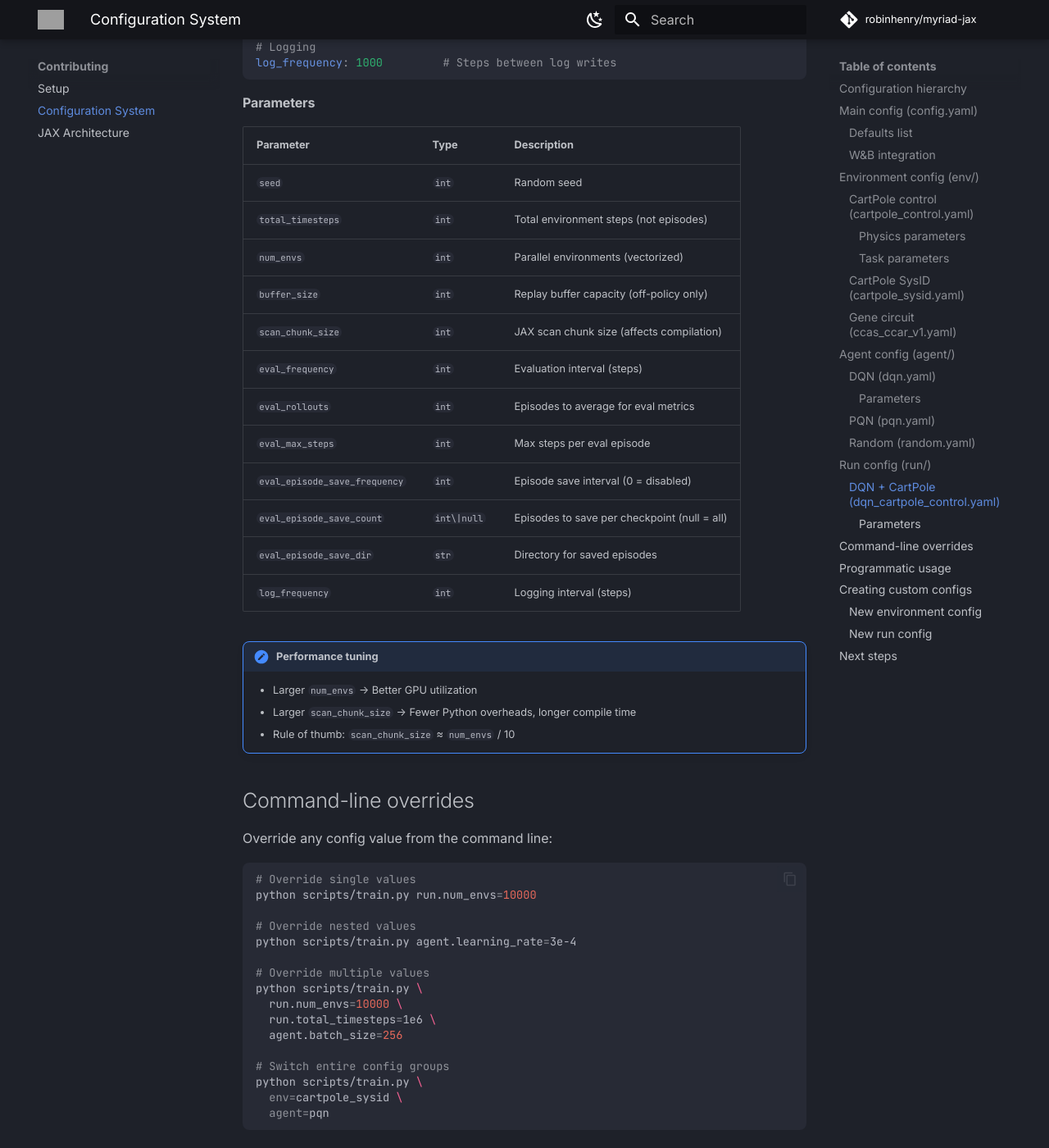
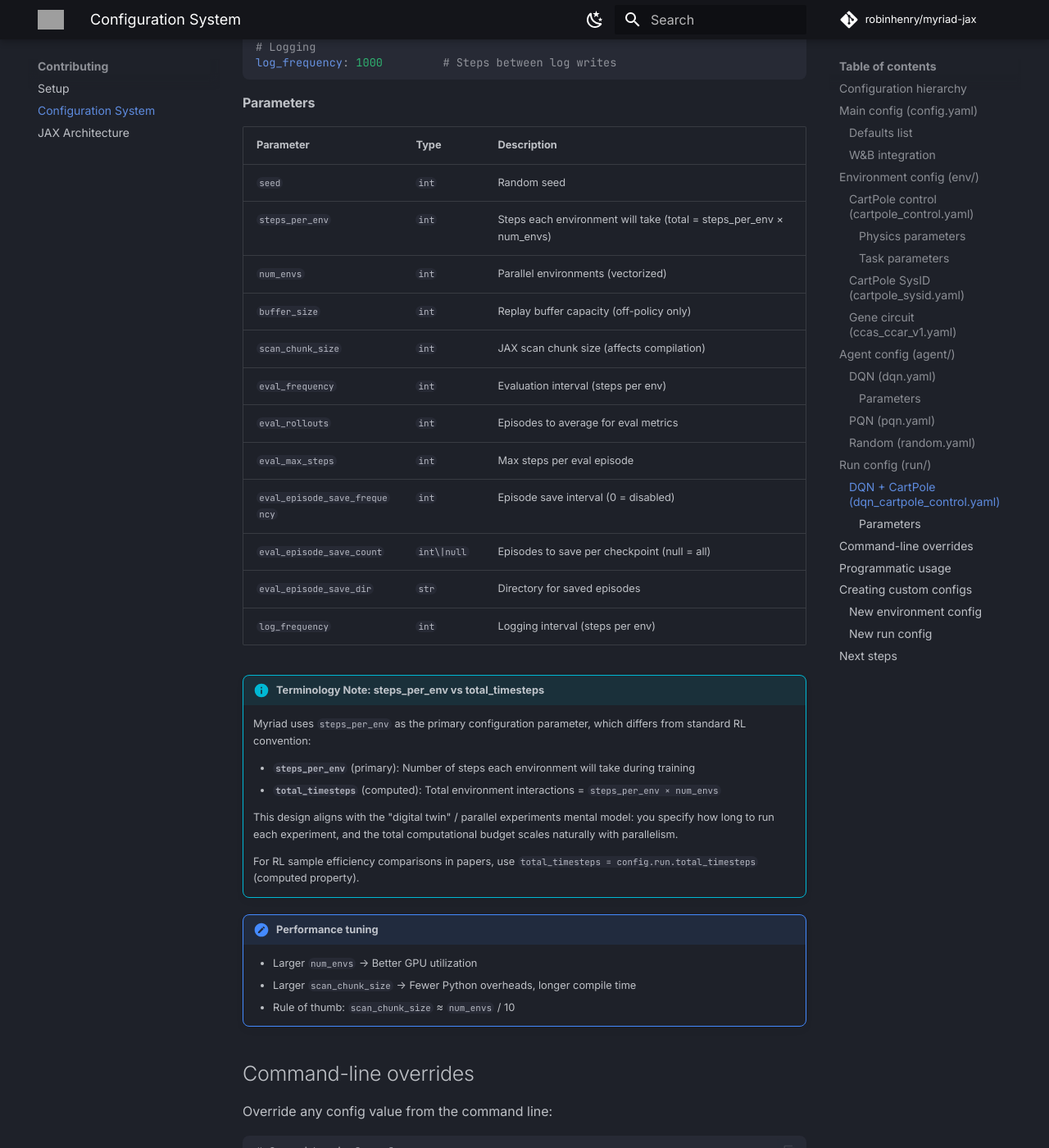
Before and after one commit to robinhenry/myriad-jax, an MkDocs documentation site: the page built from docs/contributing/configuration.md, in a window 1280 px wide and 1400 px high, scrolled down 5003 px. Shown: the whole window at 82% size. Built offline with MkDocs 1.6.1 and Material for MkDocs 9.7.7, drawn with Linux system fonts in a browser that asks for light colours; comment, search, counter and statistics services are not loaded; some of the changed text lies outside the part shown; grey boxes are pictures that could not be loaded.

Commit message:
transitioned form total_timesteps to steps_per_env

````diff
--- a/docs/contributing/configuration.md
+++ b/docs/contributing/configuration.md
@@ -170,7 +170,7 @@ No configurable parameters. Used as baseline.
 
 ```yaml
 seed: 42
-total_timesteps: 150000     # Total environment steps
+steps_per_env: 150000       # Steps per environment (total = steps_per_env * num_envs)
 
 # Environment parallelization
 num_envs: 1                 # Parallel environments
@@ -198,17 +198,27 @@ log_frequency: 1000         # Steps between log writes
 | Parameter | Type | Description |
 |-----------|------|-------------|
 | `seed` | `int` | Random seed |
-| `total_timesteps` | `int` | Total environment steps (not episodes) |
+| `steps_per_env` | `int` | Steps each environment will take (total = steps_per_env × num_envs) |
 | `num_envs` | `int` | Parallel environments (vectorized) |
 | `buffer_size` | `int` | Replay buffer capacity (off-policy only) |
 | `scan_chunk_size` | `int` | JAX scan chunk size (affects compilation) |
-| `eval_frequency` | `int` | Evaluation interval (steps) |
+| `eval_frequency` | `int` | Evaluation interval (steps per env) |
 | `eval_rollouts` | `int` | Episodes to average for eval metrics |
 | `eval_max_steps` | `int` | Max steps per eval episode |
 | `eval_episode_save_frequency` | `int` | Episode save interval (0 = disabled) |
 | `eval_episode_save_count` | `int\|null` | Episodes to save per checkpoint (null = all) |
 | `eval_episode_save_dir` | `str` | Directory for saved episodes |
-| `log_frequency` | `int` | Logging interval (steps) |
+| `log_frequency` | `int` | Logging interval (steps per env) |
+
+!!! info "Terminology Note: steps_per_env vs total_timesteps"
+    Myriad uses `steps_per_env` as the primary configuration parameter, which differs from standard RL convention:
+
+    - **`steps_per_env`** (primary): Number of steps each environment will take during training
+    - **`total_timesteps`** (computed): Total environment interactions = `steps_per_env × num_envs`
+
+    This design aligns with the "digital twin" / parallel experiments mental model: you specify how long to run each experiment, and the total computational budget scales naturally with parallelism.
+
+    For RL sample efficiency comparisons in papers, use `total_timesteps = config.run.total_timesteps` (computed property).
 
 !!! note "Performance tuning"
     - Larger `num_envs` → Better GPU utilization
@@ -229,7 +239,7 @@ python scripts/train.py agent.learning_rate=3e-4
 # Override multiple values
 python scripts/train.py \
   run.num_envs=10000 \
-  run.total_timesteps=1e6 \
+  run.steps_per_env=100 \
   agent.batch_size=256
 
 # Switch entire config groups
@@ -290,7 +300,7 @@ Create `configs/run/my_experiment.yaml`:
 
 ```yaml
 seed: 123
-total_timesteps: 1000000
+steps_per_env: 20        # 20 steps/env * 50k envs = 1M total
 num_envs: 50000
 buffer_size: 100000
 scan_chunk_size: 4096
--- a/docs/getting-started/quickstart.md
+++ b/docs/getting-started/quickstart.md
@@ -54,7 +54,7 @@ python scripts/train.py \
   env=cartpole_sysid \
   agent=pqn \
   run.num_envs=50000 \
-  run.total_timesteps=1e6
+  run.steps_per_env=20
 ```
 
 ## What's happening
````
Also changed, not shown: docs/api-reference/api_core.md (+1 -1 lines), docs/index.md (+2 -2 lines), docs/user-guide/custom_env.md (+2 -2 lines), docs/user-guide/running_experiments.md (+2 -2 lines), 7 other files.
